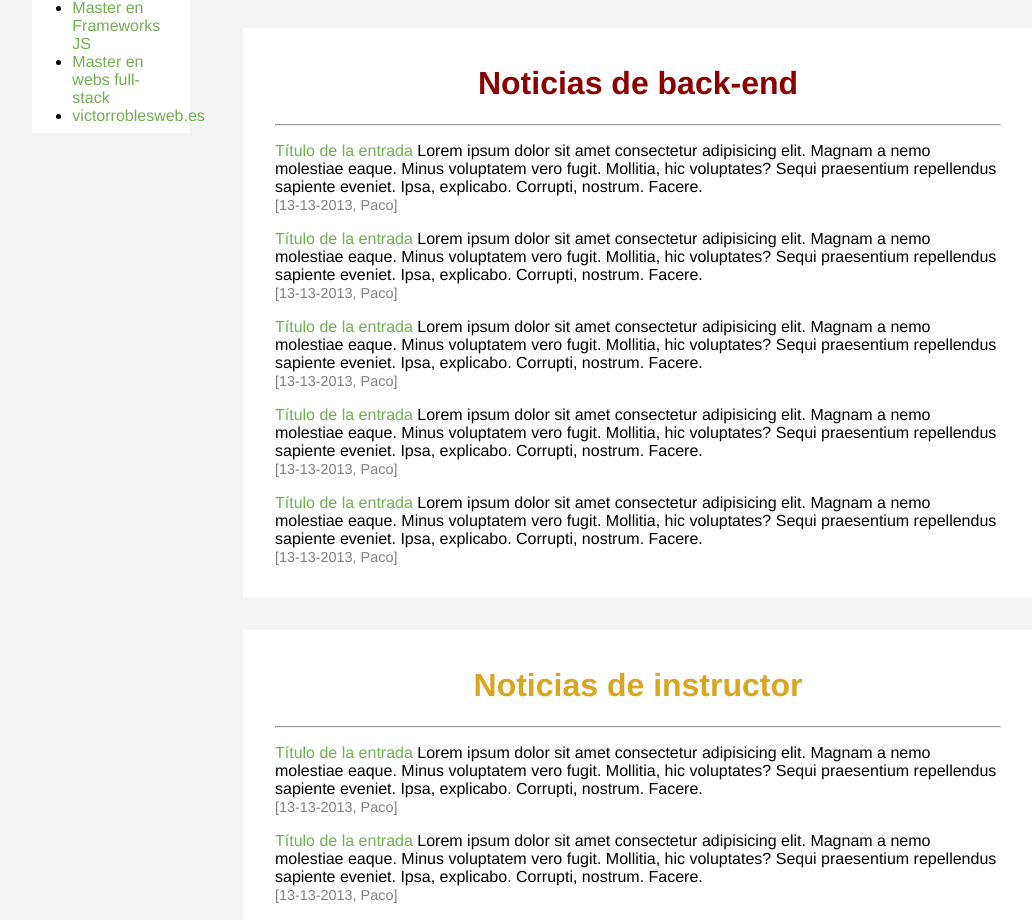
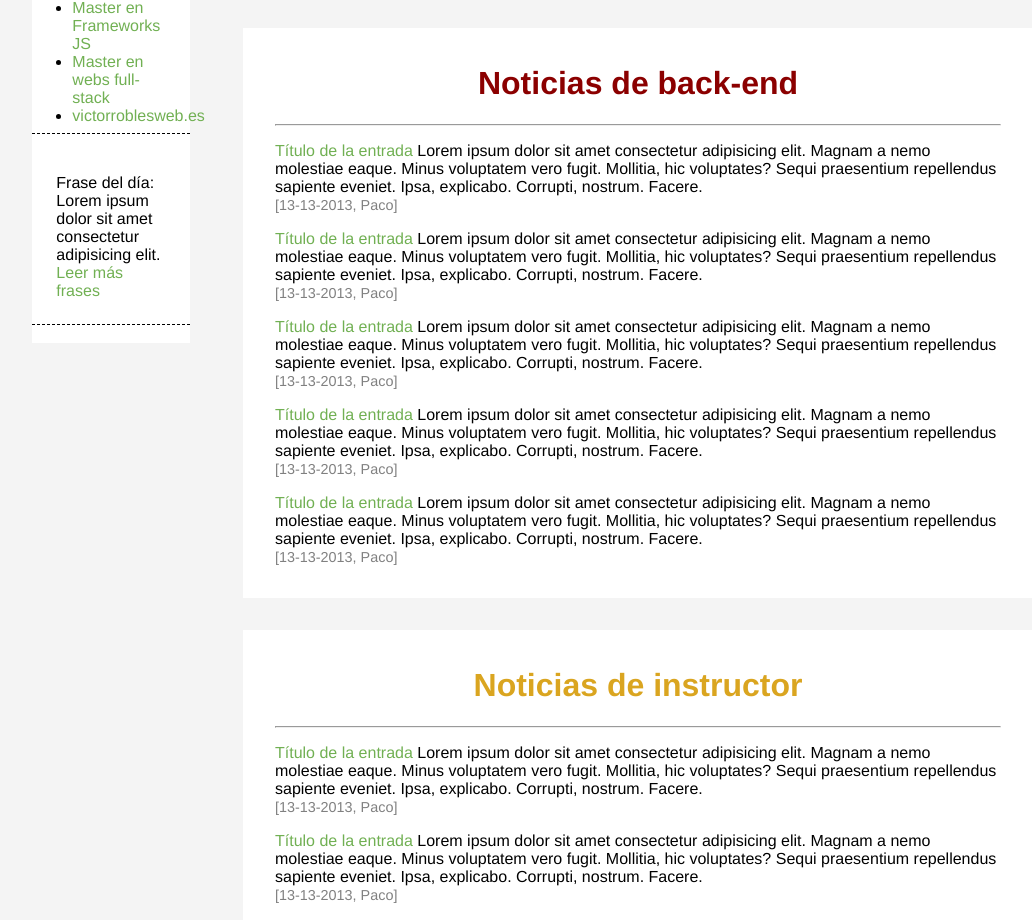
Before and after one commit to lbluebreeze/teleperfomance-prueba-tecnica, an Angular app: page / in a window 1280 px wide. Shown: the part 838-1758 px from the top of the page, without its empty margins (81-1113 px from the left). Built offline with nearby package versions, Linux system fonts and the light colour scheme.

Commit message:
Implementar componente "frases del día"

```diff
--- a/src/app/app.component.html
+++ b/src/app/app.component.html
@@ -8,6 +8,7 @@
     <div class="flex-2 section-two">
       <tp-login></tp-login>
       <tp-external-link></tp-external-link>
+      <tp-phrase-of-the-day></tp-phrase-of-the-day>
     </div>
     <div class="flex section-three"></div>
     <div class="flex-30 section-four">
--- a/src/app/app.module.ts
+++ b/src/app/app.module.ts
@@ -13,6 +13,7 @@ import { ReactiveFormsModule } from '@angular/forms';
 import { ExternalLinkComponent } from './components/external-link/external-link.component';
 import { HomeComponent } from './components/home/home.component';
 import { FooterComponent } from './components/footer/footer.component';
+import { PhraseOfTheDayComponent } from './components/phrase-of-the-day/phrase-of-the-day.component';
 
 @NgModule({
   declarations: [
@@ -22,7 +23,8 @@ import { FooterComponent } from './components/footer/footer.component';
     LoginComponent,
     ExternalLinkComponent,
     HomeComponent,
-    FooterComponent
+    FooterComponent,
+    PhraseOfTheDayComponent
   ],
   imports: [
     BrowserModule,
--- /dev/null
+++ b/src/app/components/phrase-of-the-day/phrase-of-the-day.component.html
@@ -0,0 +1,14 @@
+<div class="phrase-wrapper column">
+  <div class="phrase-content">
+    <p>
+      <span>Frase del día:</span>
+      <br />
+      <span>Lorem ipsum dolor sit amet consectetur adipisicing elit.</span>
+      <br />
+      <a href="https://www.google.com">Leer más frases</a>
+    </p>
+  </div>
+</div>
+<div class="phrase-wrapper">
+  <br />
+</div>
--- /dev/null
+++ b/src/app/components/phrase-of-the-day/phrase-of-the-day.component.sass
@@ -0,0 +1,7 @@
+.phrase
+  &-wrapper
+    border-top: black dashed thin
+    background-color: white
+  &-content
+    margin: 1em 1em 0 1em
+    padding: .5em
--- /dev/null
+++ b/src/app/components/phrase-of-the-day/phrase-of-the-day.component.ts
@@ -0,0 +1,15 @@
+import { Component, OnInit } from '@angular/core';
+
+@Component({
+  selector: 'tp-phrase-of-the-day',
+  templateUrl: './phrase-of-the-day.component.html',
+  styleUrls: ['./phrase-of-the-day.component.sass']
+})
+export class PhraseOfTheDayComponent implements OnInit {
+
+  constructor() { }
+
+  ngOnInit(): void {
+  }
+
+}
```
Also changed, not shown: 1 other file (tests, documents, lock files or other folders).
